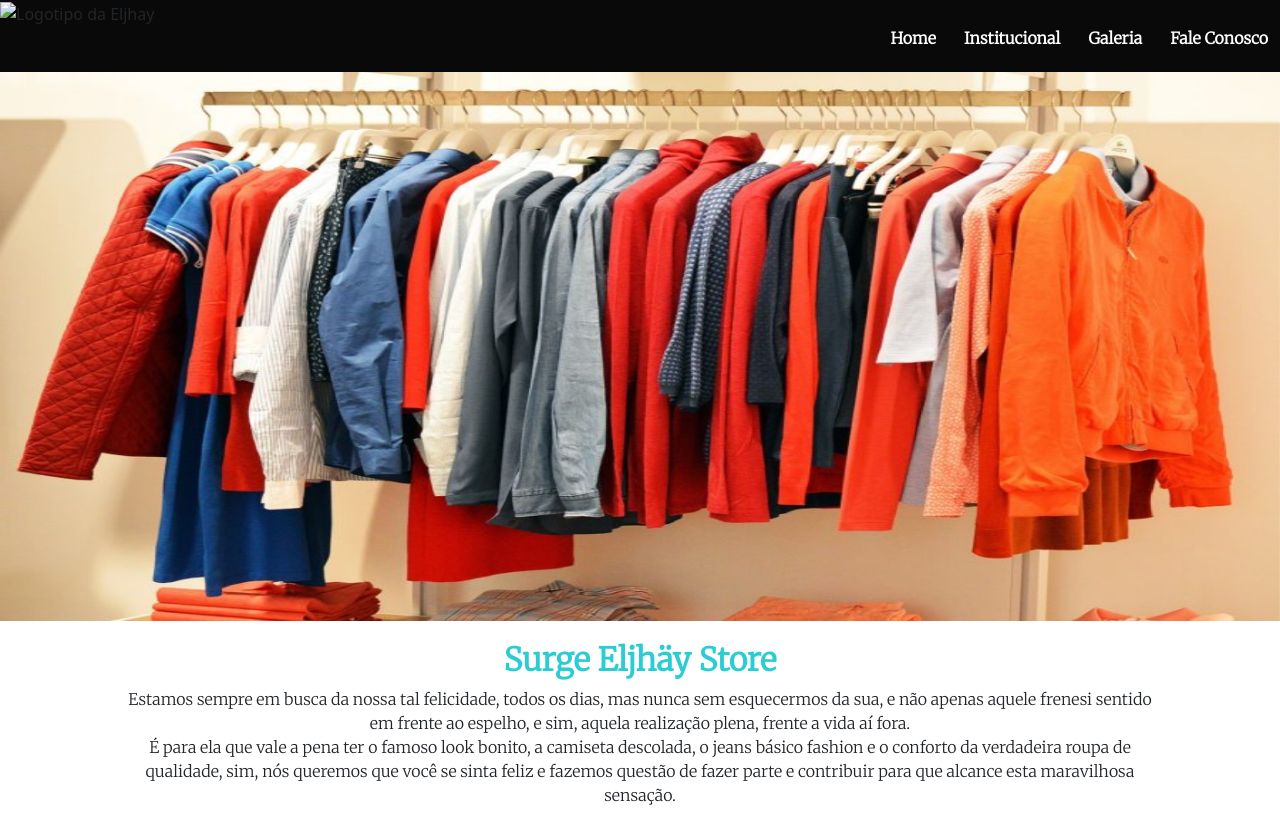
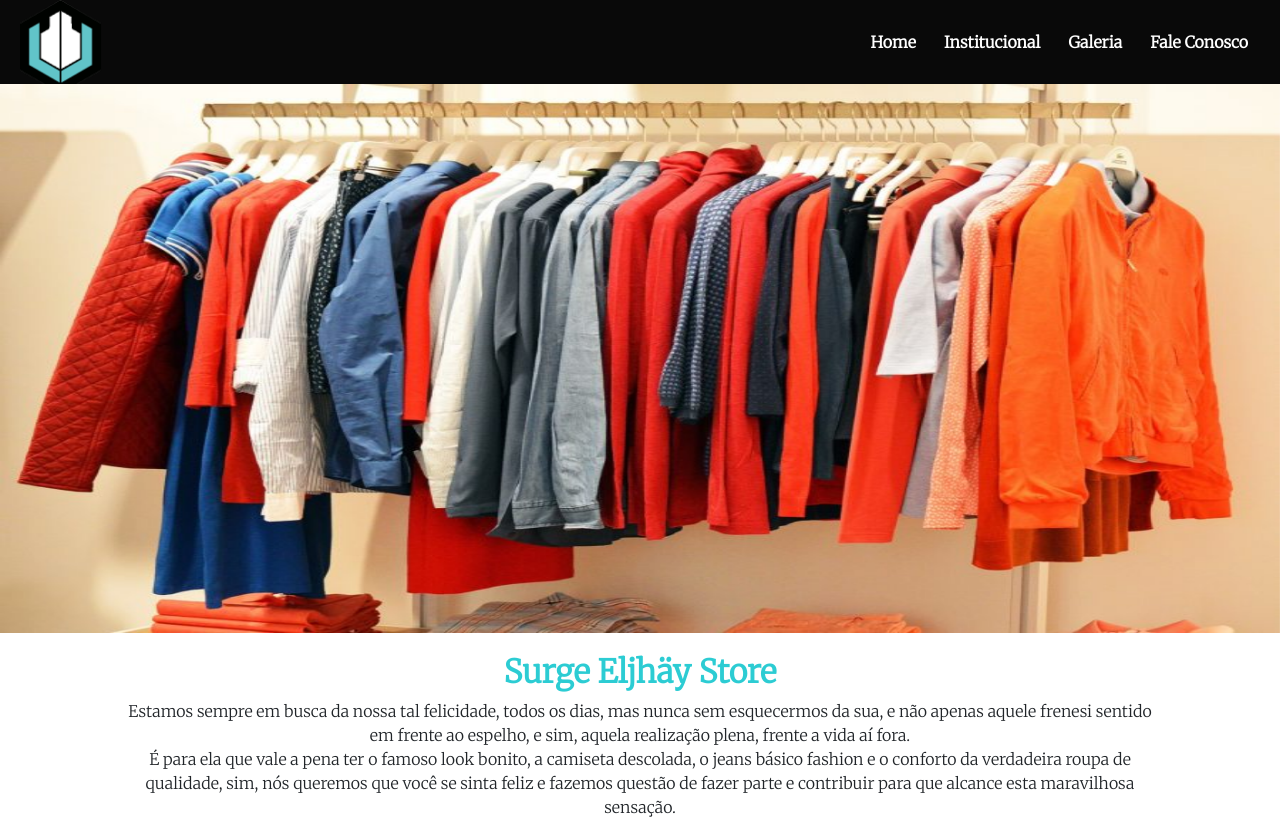
Before and after one commit to GabrielRbo/eljhaystore, a plain HTML site: page index.html in a window 1280 px wide. Shown: the top 822 px of the page. Drawn offline with nearby package versions, Linux system fonts and the light colour scheme.

Commit message:
Arrumando a barra de Menus

```diff
--- a/index.html
+++ b/index.html
@@ -24,10 +24,8 @@
 
     <header id="area-menus">
 
-        <img src="" alt="Logotipo da Eljhay">
-
-
         <ul>
+          <a href="#"><img src="img/logomenu.png" alt="Logotipo da Eljhay"></a>
 
             <li><a href="#">Home</a></li>
             <li><a href="#">Institucional</a></li>
--- a/style.css
+++ b/style.css
@@ -22,14 +22,23 @@ a:hover {
 /* CONFIGURAÇÃO DO HEADER */
 header {
     width: 100%;
-    height: 72px;
+    height: 84px;
     background-color: #090909;
     padding-right: 10px;
 }
 
 header ul {
     text-align: right;
+    padding-top: 30px;
+    padding-right: 20px;
+}
 
+header ul img {
+    position: absolute;
+    top: 0px;
+    left: 20px;
+
+    height: 12%;
 }
 
 header ul li {
```
Also changed, not shown: img/logomenu.png (added), 1 other file.
